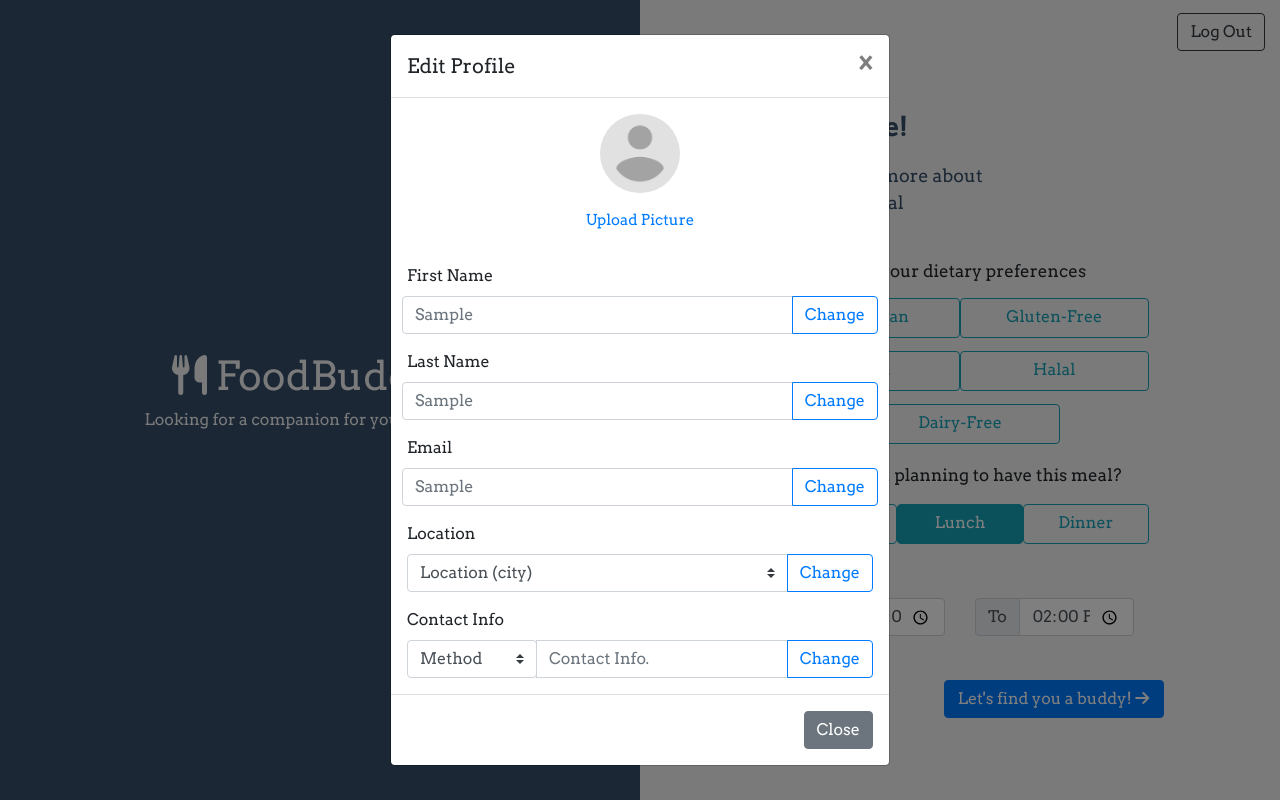
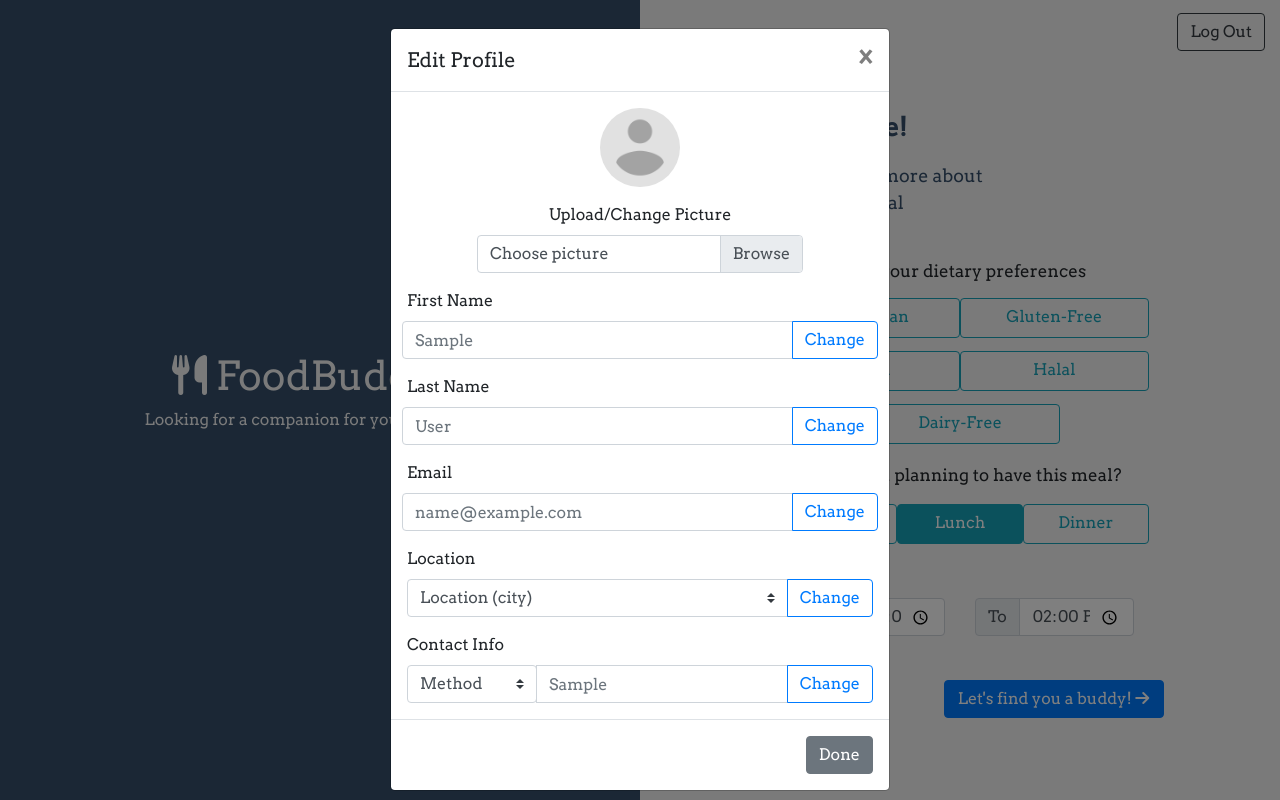
Before and after one commit to minerva-schools/cs162-food-buddies, a Flask app: template web/templates/preference.html in a window 1280 px wide, after a click on "Edit Profile". Run offline with Flask 2, Linux system fonts and the light colour scheme; the template is opened without the code that fills it: most values are stand-ins (such as "Sample title", 1, 10 or a date in 2020); some libraries are stand-ins or nearby versions.

Commit message:
Finishing the frontend work; Adding instructions to the Backend

```diff
--- a/web/app.py
+++ b/web/app.py
@@ -17,7 +17,8 @@ def index():
 @login_required
 def preference():
     if request.method == 'GET':
-        return render_template('preference.html', firstName=current_user.first_name.capitalize())
+        return render_template('preference.html', firstName=current_user.first_name.capitalize(),
+        lastName=current_user.last_name.capitalize(),email=current_user.email,contactInfo=current_user.contact_info)
     elif request.method == 'POST':
         # check whether user preferences are already set
         preference = db.session.query(Preference).filter(Preference.user_id == current_user.id).first()
@@ -49,3 +50,14 @@ def preference():
         # placeholder page to indicate form has been submitted.
         return render_template('404.html')
         # return redirect(url_for('main_route.results'))
+
+
+@main_routes.route('/edit/<update>', methods=["POST"])
+@login_required
+def edit(update):
+
+    return redirect(url_for('main_route.preference'))
+# update value for the first name: first_name
+# update value for the last name: last_name
+# update value for the email: email
+# update value for the location: city_id
--- a/web/templates/preference.html
+++ b/web/templates/preference.html
@@ -156,16 +156,20 @@
                                 <img src="../static/profilePicPlaceholder.png" alt="Profile Picture" class="rounded-circle"  id="pictureEdit">
                             </div>
                             <div class="row justify-content-center">
-                                <p id="edit"> <a href="edit">Upload Picture</a></p>
+                                <label>Upload/Change Picture</label>
+                                <div class="custom-file" style="width: 70%;">
+                                    <input type="file" class="custom-file-input" id="inputGroupFile01">
+                                    <label class="custom-file-label" for="inputGroupFile01">Choose picture</label>
+                                </div>
                             </div>
                         </div>
                     </div>
                     <div class="row">
-                        <form action="/" method="POST" style="width: 100%;">
+                        <form action="{{ url_for('main_route.edit', update='first_name') }}" method="POST" style="width: 100%;">
                             <label>First Name</label>
                             <div class="form-row">
                                 <div class="input-group mb-3">
-                                    <input type="text" class="form-control" name="newFirstName" placeholder="{{ firstName }}">
+                                    <input type="text" class="form-control" name="first_name" placeholder="{{ firstName }}" required>
                                     <div class="input-group-append">
                                       <button class="btn btn-outline-primary" type="submit">Change</button>
                                     </div>
@@ -174,11 +178,11 @@
                         </form>
                     </div>
                     <div class="row">
-                        <form action="/" method="POST" style="width: 100%;">
+                        <form action="{{ url_for('main_route.edit', update='last_name') }}" method="POST" style="width: 100%;">
                             <label>Last Name</label>
                             <div class="form-row">
                                 <div class="input-group mb-3">
-                                    <input type="text" class="form-control" name="newFirstName" placeholder="{{ firstName }}">
+                                    <input type="text" class="form-control" name="last_name" placeholder="{{ lastName }}" required>
                                     <div class="input-group-append">
                                       <button class="btn btn-outline-primary" type="submit">Change</button>
                                     </div>
@@ -187,11 +191,11 @@
                         </form>
                     </div>
                     <div class="row">
-                        <form action="/" method="POST" style="width: 100%;">
+                        <form action="{{ url_for('main_route.edit', update='email') }}" method="POST" style="width: 100%;">
                             <label>Email</label>
                             <div class="form-row">
                                 <div class="input-group mb-3">
-                                    <input type="text" class="form-control" name="newFirstName" placeholder="{{ firstName }}">
+                                    <input type="text" class="form-control" name="email" placeholder="{{ email }}" required>
                                     <div class="input-group-append">
                                       <button class="btn btn-outline-primary" type="submit">Change</button>
                                     </div>
@@ -200,10 +204,10 @@
                         </form>
                     </div>
                     <div class="row mb-3">
-                        <form action="/" method="POST" style="width: 100%;">
+                        <form action="{{ url_for('main_route.edit', update='city_id') }}" method="POST" style="width: 100%;">
                             <label>Location</label>
                             <div class="input-group">
-                                <select name='city_selected' class="custom-select">
+                                <select name='city_id' class="custom-select" required>
                                     <option  value="" disabled selected hidden>Location (city)</option>
                                     <option  value="San Francisco">San Francisco</option>
                                     <option  value="Seoul">Seoul</option>
@@ -220,7 +224,7 @@
                         </form>
                     </div>
                     <div class="row">
-                        <form action="/" method="POST" style="width: 100%;">
+                        <form action="{{ url_for('main_route.edit', update='contact_method') }}" method="POST" style="width: 100%;">
                             <label>Contact Info</label>
                             <div class="input-group">
                                 <div class="input-group-prepend">
@@ -231,7 +235,7 @@
                                       <option value="Phone">Phone</option>
                                     </select>
                                   </div>
-                                <input type="text" class="form-control" name="contact_info" placeholder="Contact Info." required>
+                                <input type="text" class="form-control" name="contact_info" placeholder="{{ contactInfo }}" required>
                                 <div class="input-group-append">
                                   <button class="btn btn-outline-primary" type="submit">Change</button>
                                 </div>
@@ -241,7 +245,7 @@
                 </div>
             </div>
             <div class="modal-footer">
-              <button type="button" class="btn btn-secondary" data-dismiss="modal">Close</button>
+              <button type="button" class="btn btn-secondary" data-dismiss="modal">Done</button>
             </div>
           </div>
         </div>
```
